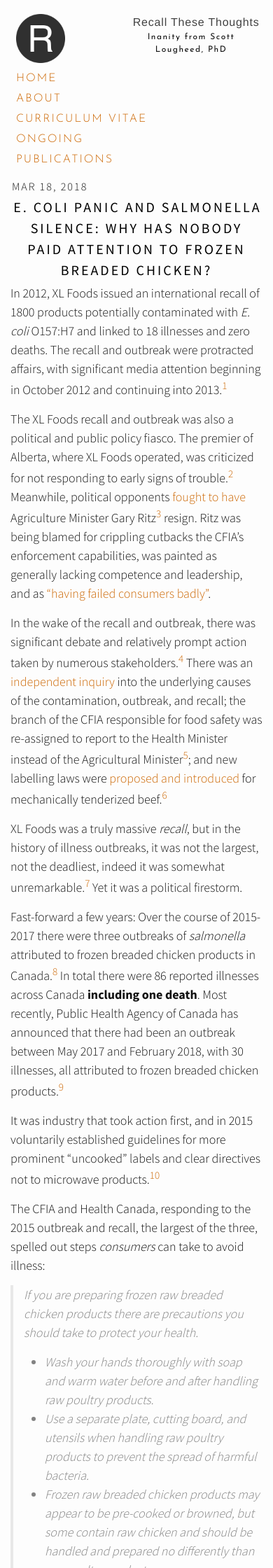
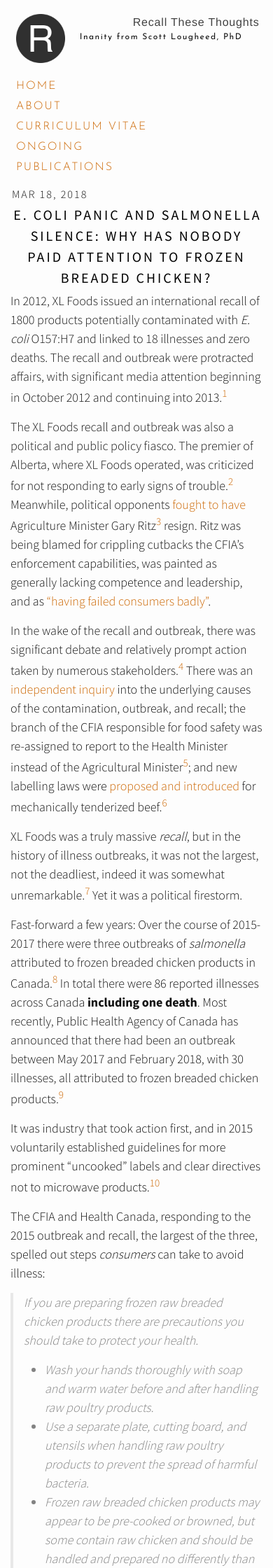
Before and after one commit to scottisloud/rtt-jekyll, a Jekyll site: the page built from index.html, in a window 390 px wide. Shown: the top 2240 px of the page at 70% size. Built offline with Jekyll 4.4.1, drawn with Linux system fonts in a browser that asks for light colours; some web fonts are replaced; the list of posts is cut into pages by our own code.

Commit message:
removed duplicate media query and fixed site-description misplacement on mid-sized screen

```diff
--- a/css/style.scss
+++ b/css/style.scss
@@ -28,8 +28,6 @@
 $on-palm:          600px;
 $on-laptop:        800px;
 
-
-
 // Use media queries like this:
 // @include media-query($on-palm) {
 //     .wrapper {
@@ -43,56 +41,12 @@
     }
 }
 
-//add a condition so small displays show tidier menu
-@media (max-width: 680px) {
-  a.page-link {
-    display: table;
-    font-size: 16px;
-    padding: 0px 0px 5px 0;
-    white-space: nowrap;
-  }
-  img.logo {
-    width: 70px !important;
-    height: 70px !important;
-    padding-bottom: 1px !important;
-  }
-  .site-title {
-    font-size: 26px !important;
-  }
-  .site-description {
-    font-size: 16px !important;
-  }
-
-//add stripped down pagination links
-  .pagination {
-    font-size: 16px !important;
-  }
-  .pagination .page_number {
-    visibility: hidden;;
-    padding: 0 !important;
-    margin: 0 !important;
-    font-size: 1px;
-  }
-  .pagination .previous {
-    padding: 0;
-    margin-left: 5%;
-  }
-  .pagination .next {
-    padding: 0;
-    margin-right: 5%;
-  }
-
-
-}
-
-
 // Import partials from `sass_dir` (defaults to `_sass`)
 @import
     "base",
     "layout",
     "syntax-highlighting"
 ;
-
 
 /**
  * Reset some basic elements
@@ -313,7 +267,7 @@
 }
 
 .postContent {
-  padding-top: .5em;
+  padding-top: .5em !important;
 
 }
 .postDate {
@@ -588,12 +542,11 @@
 	}
 	.site-description {
 		font-size: 12px !important;
-		max-width: 50% !important;
 		text-align: right;
 		padding-left: auto;
 		padding-right: 5%;
 		margin-right: 0px !important;
-		float: right;
+		clear: right;
 	}
 	a.nav-link {
 		display: table;
```
